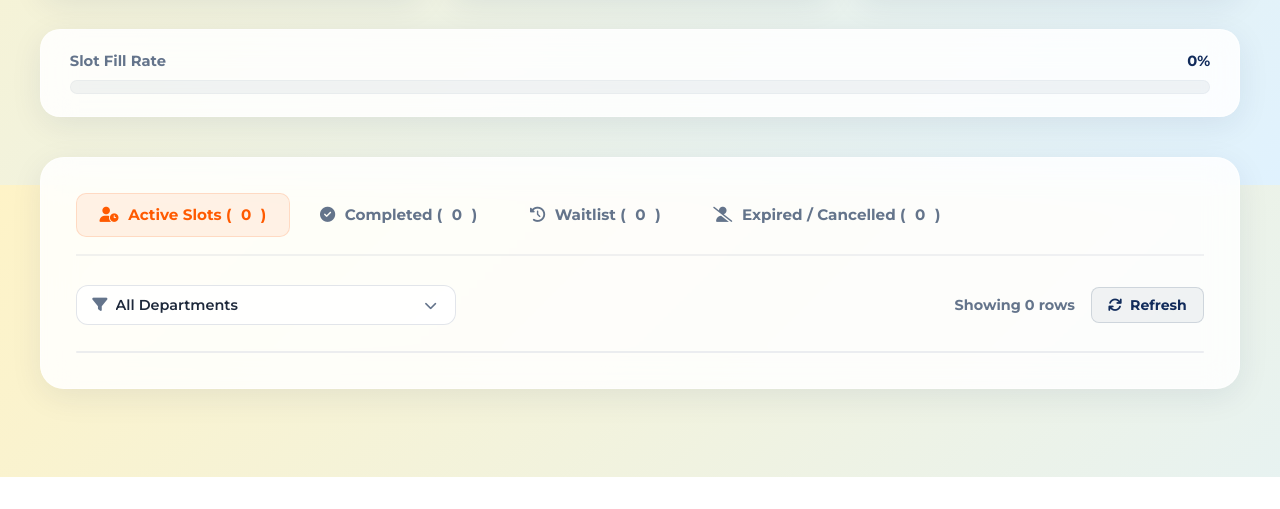
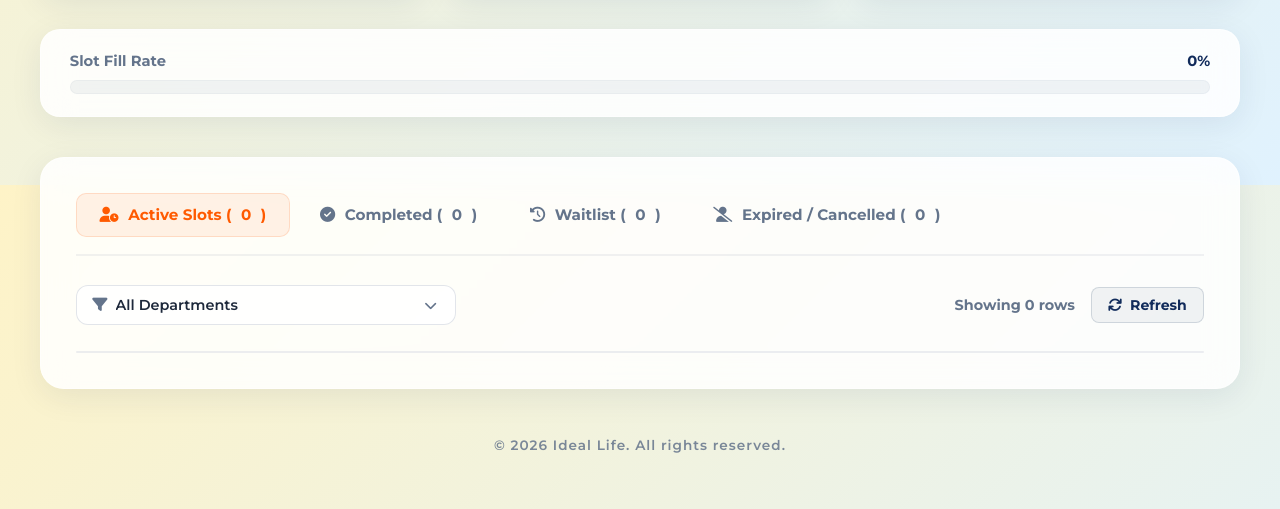
Before and after one commit to IZIon24TrainingTeam/LearningFundTracking, a plain HTML site: page index.html in a window 1280 px wide. Shown: the part 615-1124 px from the top of the page. Before the commit the page ends 1092 px from the top, so only its background shows below. Drawn offline with Linux system fonts and the light colour scheme; no server answers.

Commit message:
Update index.html
update code copyright

```diff
--- a/index.html
+++ b/index.html
@@ -800,6 +800,10 @@
                 </div>
             </div>
         </div>
+        <!-- Copyright Footer -->
+        <footer style="text-align: center; margin-top: 3rem; margin-bottom: 1rem; font-size: 0.85rem; color: var(--text-muted); font-weight: 600; letter-spacing: 1px; opacity: 0.85;">
+            <p>&copy; 2026 Ideal Life. All rights reserved.</p>
+        </footer>
     </div>
 
     <script>
```
